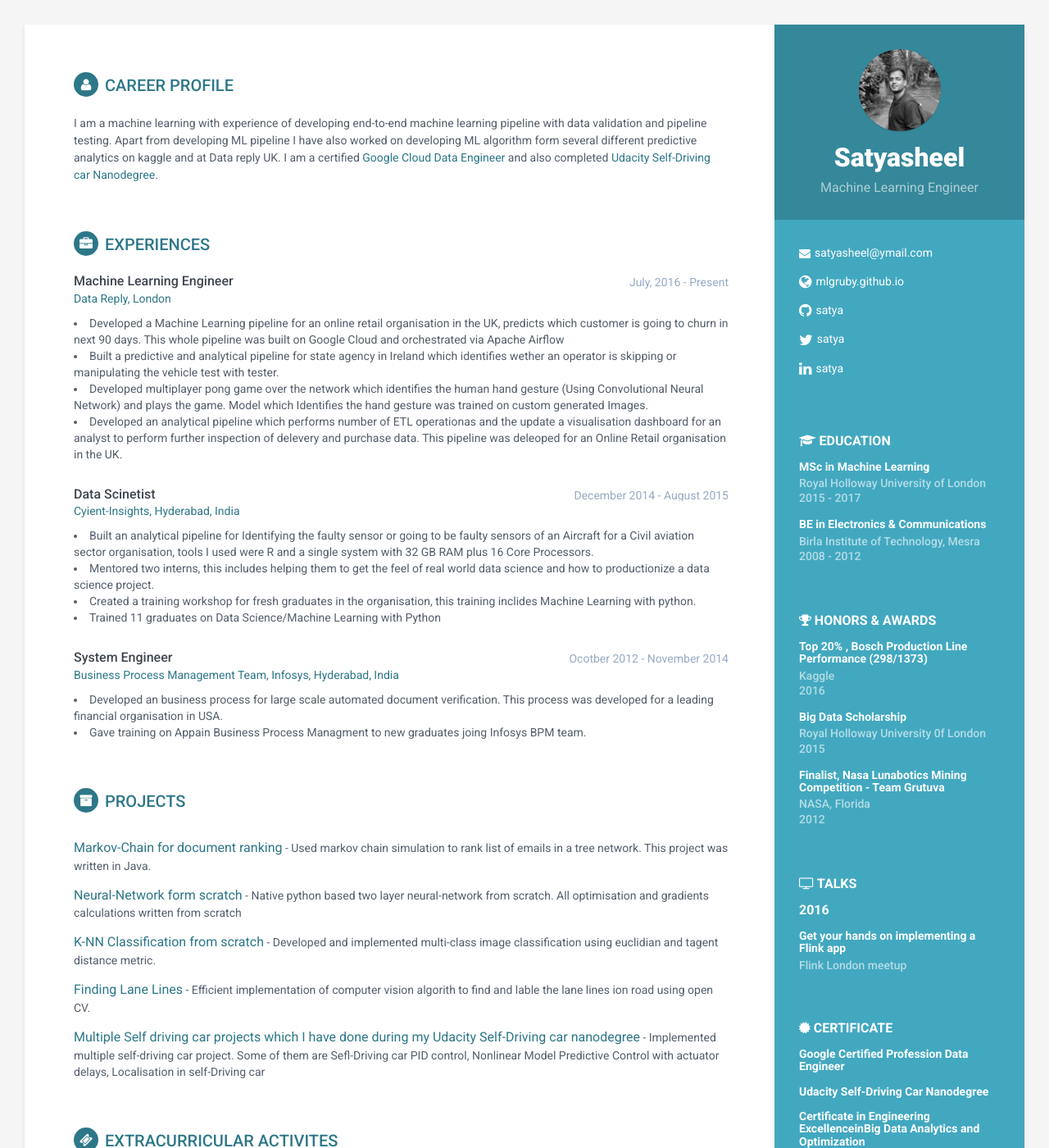
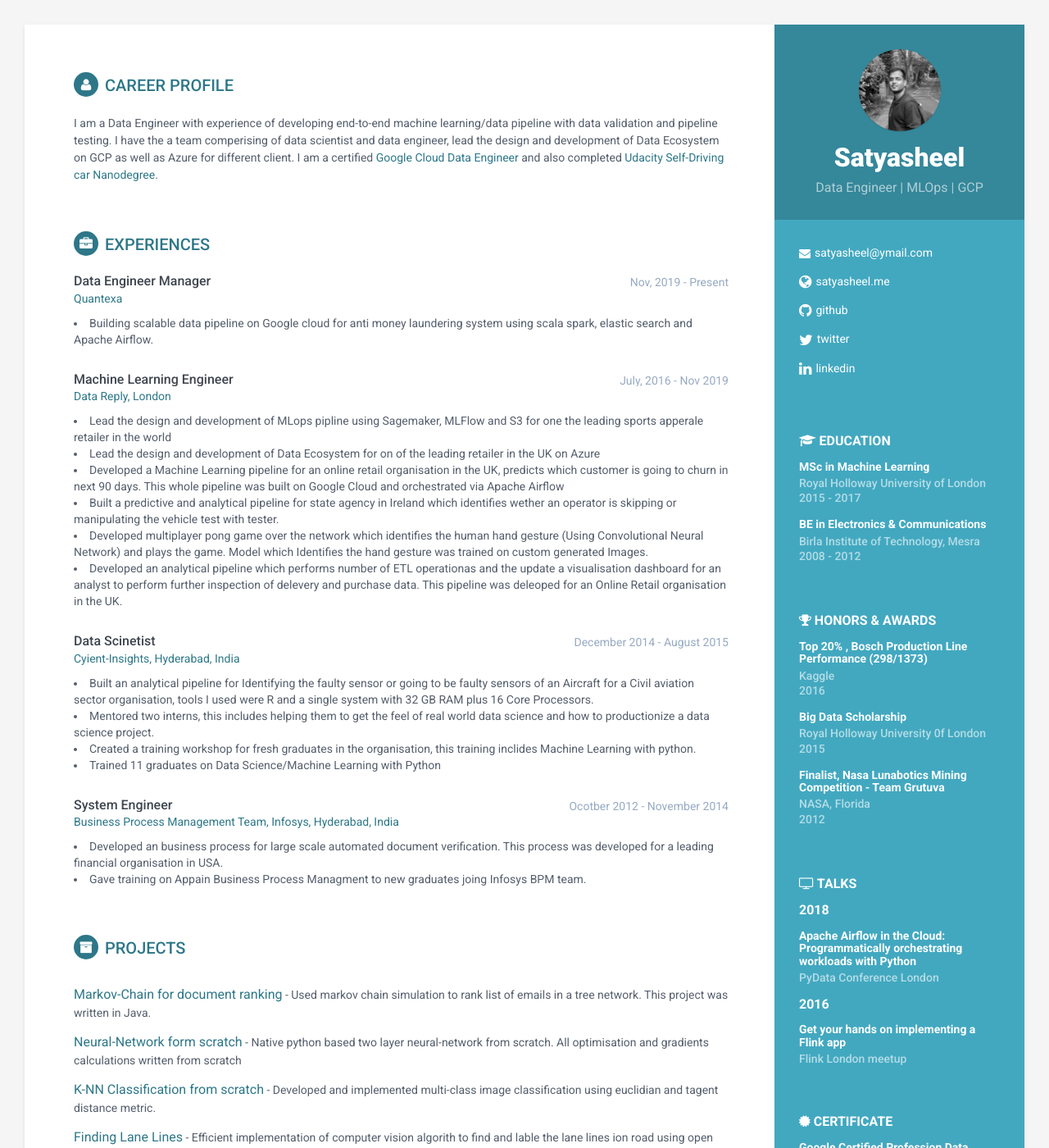
Before and after one commit to mlgruby/my_resume, a Jekyll site: the page built from index.html, in a window 1280 px wide and 1400 px high. Shown: the whole window at 82% size. Built offline with Jekyll 4.4.1, drawn with Linux system fonts in a browser that asks for light colours; some of the changed text lies outside the part shown.

Commit message:
Updated resume

```diff
--- a/_config.yml
+++ b/_config.yml
@@ -14,13 +14,13 @@
 
 #Profile information
 name: Satyasheel
-tagline: Machine Learning Engineer
+tagline: Data Engineer | MLOps | GCP
 pic: profile.jpg  #place a 100x100 picture inside /assets/images/ folder and provide the name of the file below
 
 #sidebar links
 email: satyasheel@ymail.com
 # phone: (+91) 8130353677
-website: mlgruby.github.io #do not add http://
+website: satyasheel.me #do not add http://
 github: mlgruby
 twitter: '@s6012'
 # stackoverflow: '1353861'
--- a/_includes/career-profile.html
+++ b/_includes/career-profile.html
@@ -1,6 +1,6 @@
 <section class="section summary-section">
 <h2 class="section-title"><i class="fa fa-user"></i>Career Profile</h2>
 <div class="summary">
-    <p>I am a machine learning with experience of developing end-to-end machine learning pipeline with data validation and pipeline testing. Apart from developing ML pipeline I have also worked on developing ML algorithm form several different predictive analytics on kaggle and at Data reply UK. I am a certified <a href="https://www.credential.net/top1ul4i">Google Cloud Data Engineer</a> and also completed <a href="https://confirm.udacity.com/AD3CW6MX">Udacity Self-Driving car Nanodegree</a>.</p>
+    <p>I am a Data Engineer with experience of developing end-to-end machine learning/data pipeline with data validation and pipeline testing. I have the a team comperising of data scientist and data engineer, lead the design and development of Data Ecosystem on GCP as well as Azure for different client. I am a certified <a href="https://www.credential.net/top1ul4i">Google Cloud Data Engineer</a> and also completed <a href="https://confirm.udacity.com/AD3CW6MX">Udacity Self-Driving car Nanodegree</a>.</p>
 </div><!--//summary-->
 </section><!--//section-->
--- a/_includes/experience.html
+++ b/_includes/experience.html
@@ -4,13 +4,29 @@
                 <div class="item">
                     <div class="meta">
                         <div class="upper-row">
+                            <h3 class="job-title">Data Engineer Manager</h3>
+                            <div class="time">Nov, 2019 - Present</div>
+                        </div><!--//upper-row-->
+                        <div class="company"><a href="https://www.quantexa.com/">Quantexa</a></div>
+                    </div><!--//meta-->
+                    <div class="details">
+                        <p>
+                            <li>Building scalable data pipeline on Google cloud for anti money laundering system using scala spark, elastic search and Apache Airflow.</li>
+                    </div><!--//details-->
+                </div><!--//item-->
+
+                <div class="item">
+                    <div class="meta">
+                        <div class="upper-row">
                             <h3 class="job-title">Machine Learning Engineer</h3>
-                            <div class="time">July, 2016 - Present</div>
+                            <div class="time">July, 2016 - Nov 2019</div>
                         </div><!--//upper-row-->
                         <div class="company"><a href="https://www.datareply.co.uk/">Data Reply, London</a></div>
                     </div><!--//meta-->
                     <div class="details">
                         <p>
+                            <li>Lead the design and development of MLops pipline using Sagemaker, MLFlow and S3 for one the leading sports apperale retailer in the world</li>
+                            <li>Lead the design and development of Data Ecosystem for on of the leading retailer in the UK on Azure</li>
                             <li>Developed a Machine Learning pipeline for an online retail organisation in the UK, predicts which customer is going to churn in next 90 days. This whole pipeline was built on Google Cloud and orchestrated via Apache Airflow</li>
                             <li>Built a predictive and analytical pipeline for state agency in Ireland which identifies wether an operator is skipping or manipulating the vehicle test with tester.</li>
                             <li>Developed multiplayer pong game over the network which identifies the human hand gesture (Using Convolutional Neural Network) and plays the game. Model which Identifies the hand gesture was trained on custom generated Images.</li>
--- a/_includes/sidebar.html
+++ b/_includes/sidebar.html
@@ -26,19 +26,19 @@
                     {% if site.website %}
                     <li class="website"><i class="fa fa-globe"></i><a href="http://{{site.website}}" target="_blank">{{site.website}}</a></li>
                     {% else %}
-                    <li class="website"><i class="fa fa-globe"></i><a href="mlgruby.github.io" target="_blank">mlgruby.github.io</a></li>
+                    <li class="website"><i class="fa fa-globe"></i><a href="satyasheel.me" target="_blank">satyasheel.me</a></li>
                     {% endif %}
 
                     {% if site.github %}
-                    <li class="github"><i class="fa fa-github"></i><a href="http://github.com/{{site.github}}" target="_blank">satya</a></li>
+                    <li class="github"><i class="fa fa-github"></i><a href="http://github.com/{{site.github}}" target="_blank">github</a></li>
                     {% else %}
-                    <li class="github"><i class="fa fa-github"></i><a href="http://github.com/mlgruby" target="_blank">satya</a></li>
+                    <li class="github"><i class="fa fa-github"></i><a href="http://github.com/mlgruby" target="_blank">github</a></li>
                     {% endif %}
 
                     {% if site.twitter %}
-                    <li class="twitter"><i class="fa fa-twitter"></i><a href="https://twitter.com/{{site.twitter}}" target="_blank">satya</a></li>
+                    <li class="twitter"><i class="fa fa-twitter"></i><a href="https://twitter.com/{{site.twitter}}" target="_blank">twitter</a></li>
                     {% else %}
-                     <li class="twitter"><i class="fa fa-twitter"></i><a href="https://twitter.com/@shagunsodhani" target="_blank">satya</a></li>
+                     <li class="twitter"><i class="fa fa-twitter"></i><a href="https://twitter.com/@shagunsodhani" target="_blank">twitter</a></li>
                     {% endif %}
 <!--
 
@@ -50,9 +50,9 @@
 -->
 
                     {% if site.linkedin %}
-                    <li class="linkedin"><i class="fa fa-linkedin"></i><a href="https://in.linkedin.com/in/{{site.linkedin}}" target="_blank">satya</a></li>
+                    <li class="linkedin"><i class="fa fa-linkedin"></i><a href="https://in.linkedin.com/in/{{site.linkedin}}" target="_blank">linkedin</a></li>
                     {% else %}
-                    <li class="linkedin"><i class="fa fa-linkedin"></i><a href="https://in.linkedin.com/in/ss6012" target="_blank">ss6012</a></li>
+                    <li class="linkedin"><i class="fa fa-linkedin"></i><a href="https://in.linkedin.com/in/ss6012" target="_blank">linkedin</a></li>
                     {% endif %}
 
 
--- a/_includes/talks.html
+++ b/_includes/talks.html
@@ -1,10 +1,18 @@
 <div class="talk-container container-block">
 <h2 class="container-block-title"><i class="fa fa-television"></i> <a href="http://shagunsodhani.in/talks/">Talks</a></h2>
+
+<h3 class="container-block-title">2018</h3>
+<div class="item">
+    <h4 class="title"><a href="https://www.slideshare.net/kaxil/apache-airflow-in-the-cloud-programmatically-orchestrating-workloads-with-python-pydata-london-2018-95391267" target='_blank'>Apache Airflow in the Cloud: Programmatically orchestrating workloads with Python</a></h4>
+    <h5 class="venue"><a href="https://dev.tube/video/ZZ5okeRGRB8" target='_blank'>PyData Conference London</a></h5>
+    <!-- <div class="time">2017</div> -->
+</div><!--//item-->
+
 <h3 class="container-block-title">2016</h3>
 
 <div class="item">
-    <h4 class="title"><a href="https://www.slideshare.net/ChristosHadjinikolis/flink-meetup-72693350">Get your hands on implementing a Flink app</a></h4>
-    <h5 class="venue"><a href="https://www.meetup.com/en-AU/Apache-Flink-London-Meetup/">Flink London meetup</a></h5>
+    <h4 class="title"><a href="https://www.slideshare.net/ChristosHadjinikolis/flink-meetup-72693350" target='_blank'>Get your hands on implementing a Flink app</a></h4>
+    <h5 class="venue"><a href="https://www.meetup.com/en-AU/Apache-Flink-London-Meetup/" target='_blank'>Flink London meetup</a></h5>
     <!-- <div class="time">2017</div> -->
 </div><!--//item-->
 </div><!--//talk-container-->
--- a/_includes/tech-skills.html
+++ b/_includes/tech-skills.html
@@ -3,17 +3,17 @@
 
 <div class="item">
     <h4 class="title">Languages</h4>
-    <h5 class="venue">Python, Scala, R, Java</h5>
+    <h5 class="venue">Python, Scala, R</h5>
 </div><!--//item-->
 
 <div class="item">
     <h4 class="title">Technologies</h4>
-    <h5 class="venue">Keras, TensorFlow, Spark, Beam, Hadoop, Bigtable, MySQL, Git, Linux</h5>
+    <h5 class="venue">Spark, Apache Airflow, Apache Beam, BigQuery, Google ML Engine, PyTorch, TensorFlow, MySQL, Git, Linux</h5>
 </div><!--//item-->
 
 <div class="item">
     <h4 class="title">Cloud Platform</h4>
-    <h5 class="venue">Google Cloud</h5>
+    <h5 class="venue">Google Cloud, Azure</h5>
 </div><!--//item-->
 
 </div><!--//talk-container-->
```
